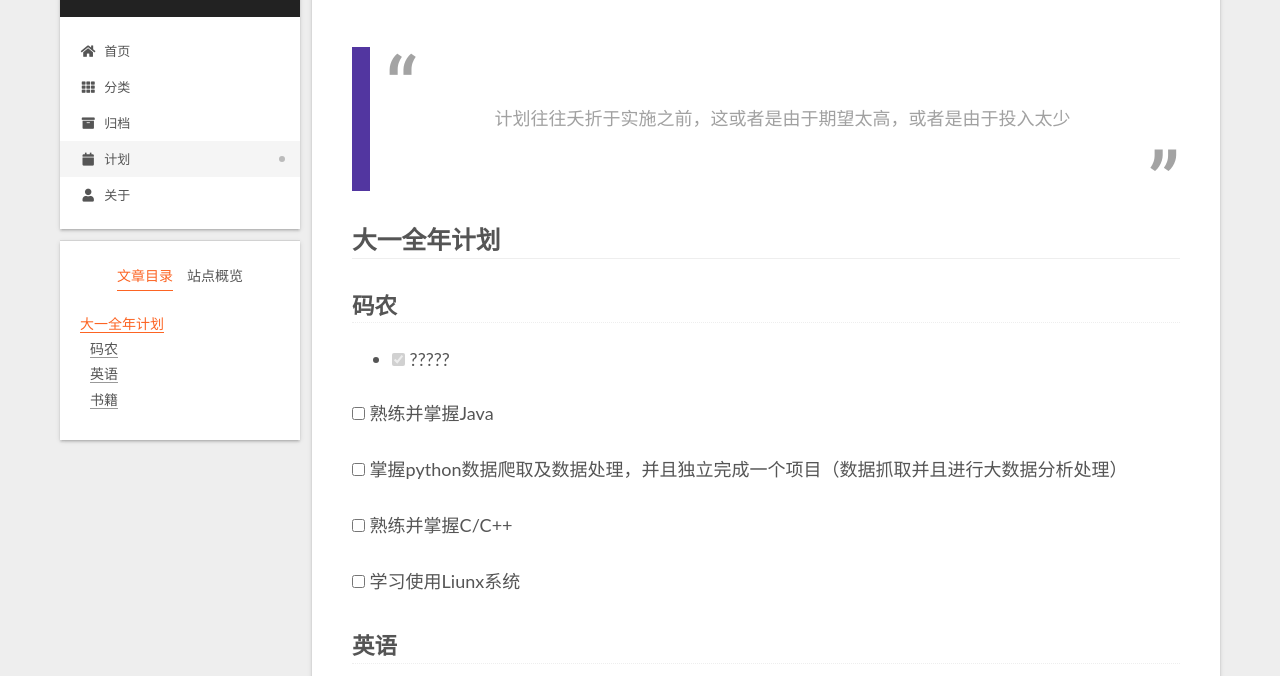
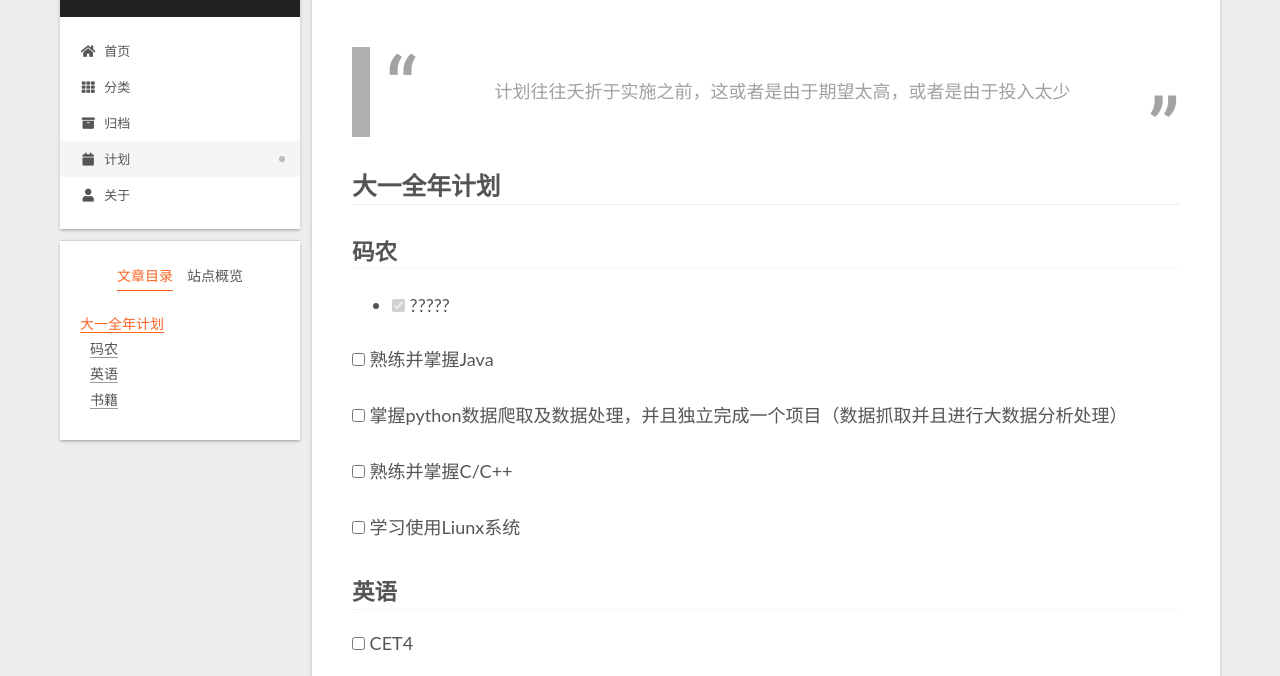
Before and after one commit to channile/channile.github.io, a plain HTML site: page schedule/index.html in a window 1280 px wide. Shown: the part 97-773 px from the top of the page. Drawn offline with nearby package versions, Linux system fonts and the light colour scheme.

Commit message:
Site updated: 2021-04-01 22:59:16

```diff
--- a/schedule/index.html
+++ b/schedule/index.html
@@ -23,15 +23,15 @@
     var NexT = window.NexT || {};
     var CONFIG = {"hostname":"example.com","root":"/","images":"/images","scheme":"Gemini","version":"8.2.2","exturl":false,"sidebar":{"position":"left","display":"hide","padding":18,"offset":12},"copycode":false,"bookmark":{"enable":false,"color":"#222","save":"auto"},"fancybox":false,"mediumzoom":false,"lazyload":false,"pangu":false,"comments":{"style":"tabs","active":null,"storage":true,"lazyload":false,"nav":null},"motion":{"enable":true,"async":false,"transition":{"post_block":"fadeIn","post_header":"fadeInDown","post_body":"fadeInDown","coll_header":"fadeInLeft","sidebar":"fadeInUp"}},"prism":false,"i18n":{"placeholder":"搜索...","empty":"没有找到任何搜索结果：${query}","hits_time":"找到 ${hits} 个搜索结果（用时 ${time} 毫秒）","hits":"找到 ${hits} 个搜索结果"}};
   </script>
-<meta name="description" content="@import url(https:&#x2F;&#x2F;fonts.googleapis.com&#x2F;css?family&#x3D;Roboto); blockquote {     color:#a1a1a1;     background-color: #ffffff;     border-left: 1em solid #5236a0;     pa">
+<meta name="description" content="@import url(https:&#x2F;&#x2F;fonts.googleapis.com&#x2F;css?family&#x3D;Roboto); blockquote {     color:#a1a1a1;     background-color: #ffffff;     border-left: 1em solid #b0b0b0;     pa">
 <meta property="og:type" content="website">
 <meta property="og:title" content="计划">
 <meta property="og:url" content="http://example.com/schedule/index.html">
 <meta property="og:site_name" content="Channile&#39;s Notes">
-<meta property="og:description" content="@import url(https:&#x2F;&#x2F;fonts.googleapis.com&#x2F;css?family&#x3D;Roboto); blockquote {     color:#a1a1a1;     background-color: #ffffff;     border-left: 1em solid #5236a0;     pa">
+<meta property="og:description" content="@import url(https:&#x2F;&#x2F;fonts.googleapis.com&#x2F;css?family&#x3D;Roboto); blockquote {     color:#a1a1a1;     background-color: #ffffff;     border-left: 1em solid #b0b0b0;     pa">
 <meta property="og:locale" content="zh_CN">
 <meta property="article:published_time" content="2021-03-30T02:57:12.000Z">
-<meta property="article:modified_time" content="2021-04-01T09:35:25.789Z">
+<meta property="article:modified_time" content="2021-04-01T14:58:51.853Z">
 <meta property="article:author" content="Channile">
 <meta name="twitter:card" content="summary">
 
@@ -243,11 +243,11 @@
 blockquote {
     color:#a1a1a1;
     background-color: #ffffff;
-    border-left: 1em solid #5236a0;
+    border-left: 1em solid #b0b0b0;
     padding: 1em 1.5em 1em 1.5em;
     position: relative;
     font-family: 'Roboto', sans-serif;
-    line-height: 600%;
+    line-height: 300%;
     text-indent: 15px;
     text-align:center;
 }
```
